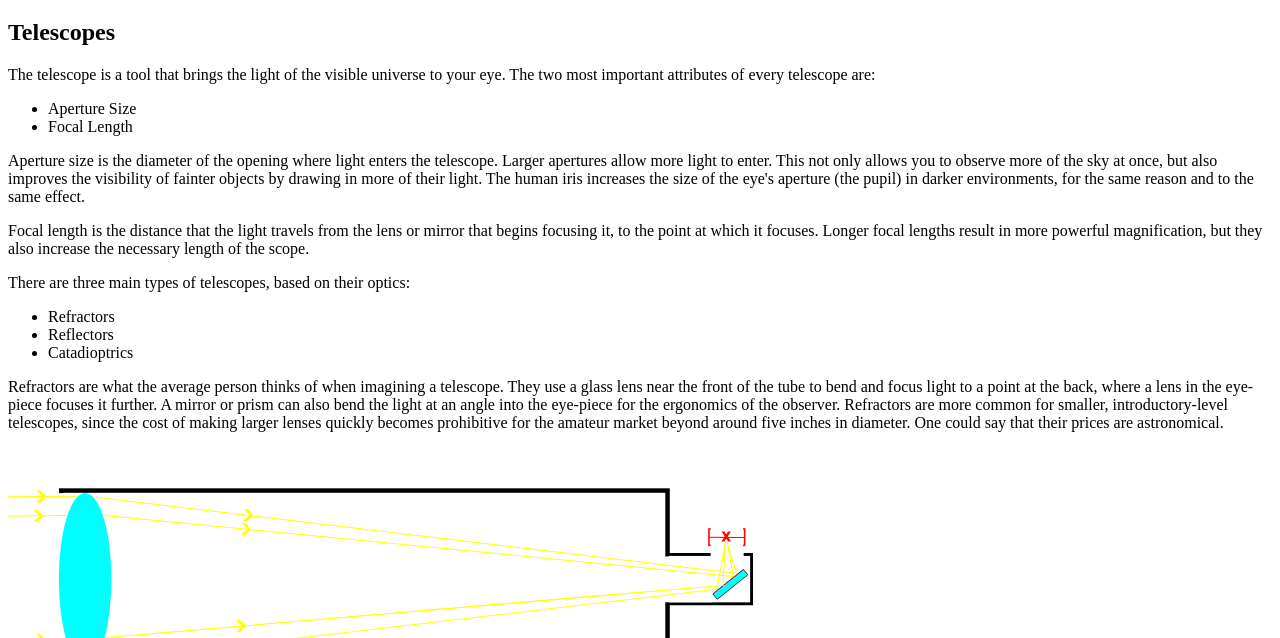
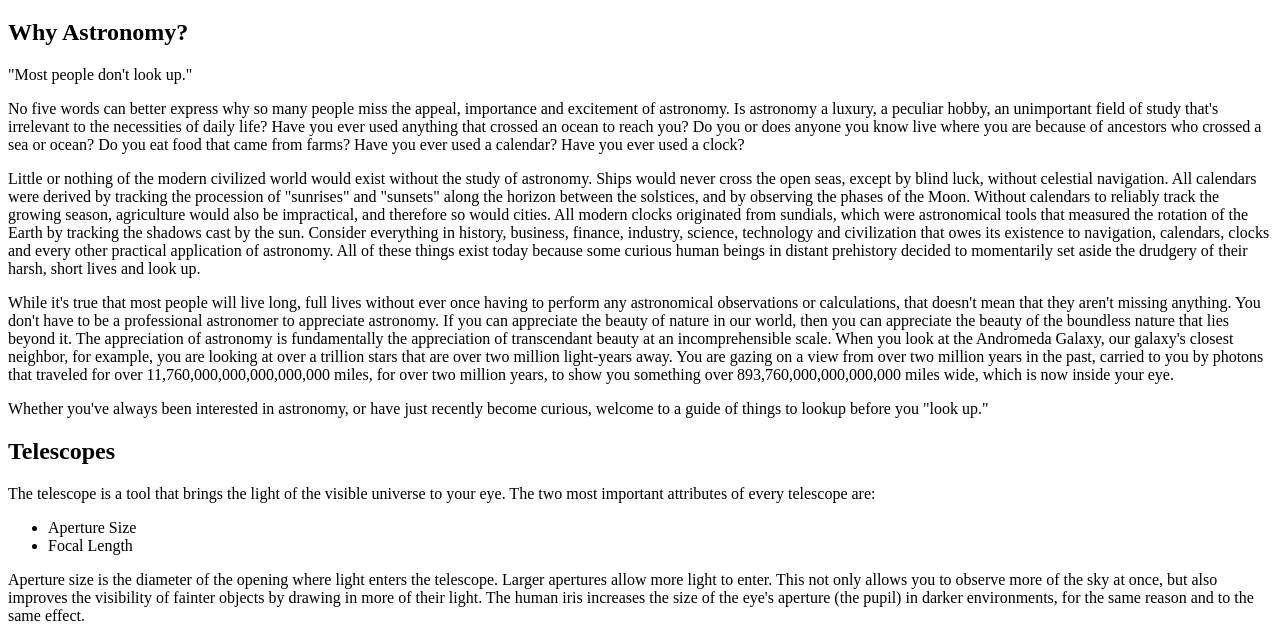
Before and after one commit to JPDIIT/webdev_project1, a plain HTML site: page index.html in a window 1280 px wide. Shown: the part 131-769 px from the top of the page. Drawn offline with Linux system fonts and the light colour scheme.

Commit message:
Add "Why Astronomy" section
Add a section to motivate the reader and justify the purpose of visiting this site.

```diff
--- a/index.html
+++ b/index.html
@@ -16,6 +16,26 @@
   </header>
   <main>
     <h1>A Quick Reference for Amateur Astronomy</h1>
+    <h2>Why Astronomy?</h2>
+    <p>"Most people don't look up."</p>
+    <p>No five words can better express why so many people miss the appeal, importance and excitement of astronomy. Is astronomy a luxury, a peculiar hobby, an
+    unimportant field of study that's irrelevant to the necessities of daily life? Have you ever used anything that crossed an ocean to reach you? Do you or does
+    anyone you know live where you are because of ancestors who crossed a sea or ocean? Do you eat food that came from farms? Have you ever used a calendar? Have
+    you ever used a clock?</p>
+    <p>Little or nothing of the modern civilized world would exist without the study of astronomy. Ships would never cross the open seas, except by blind luck, without
+    celestial navigation. All calendars were derived by tracking the procession of "sunrises" and "sunsets" along the horizon between the solstices, and by
+    observing the phases of the Moon. Without calendars to reliably track the growing season, agriculture would also be impractical, and therefore so would cities.
+    All modern clocks originated from sundials, which were astronomical tools that measured the rotation of the Earth by tracking the shadows cast by the sun.
+    Consider everything in history, business, finance, industry, science, technology and civilization that owes its existence to navigation, calendars, clocks
+    and every other practical application of astronomy. All of these things exist today because some curious human beings in distant prehistory decided to momentarily
+    set aside the drudgery of their harsh, short lives and look up.</p>
+    <p>While it's true that most people will live long, full lives without ever once having to perform any astronomical observations or calculations, that doesn't
+    mean that they aren't missing anything. You don't have to be a professional astronomer to appreciate astronomy. If you can appreciate the beauty of nature in our
+    world, then you can appreciate the beauty of the boundless nature that lies beyond it. The appreciation of astronomy is fundamentally the appreciation of
+    transcendant beauty at an incomprehensible scale. When you look at the Andromeda Galaxy, our galaxy's closest neighbor, for example, you are looking at over a trillion stars
+    that are over two million light-years away. You are gazing on a view from over two million years in the past, carried to you by photons that traveled for over
+    11,760,000,000,000,000,000 miles, for over two million years, to show you something over 893,760,000,000,000,000 miles wide, which is now inside your eye.</p>
+    <p>Whether you've always been interested in astronomy, or have just recently become curious, welcome to a guide of things to lookup before you "look up."</p>
     <h2>Telescopes</h2>
     <p>The telescope is a tool that brings the light of the visible universe to your eye. The two most important attributes of every telescope are:</p>
     <ul>
```
